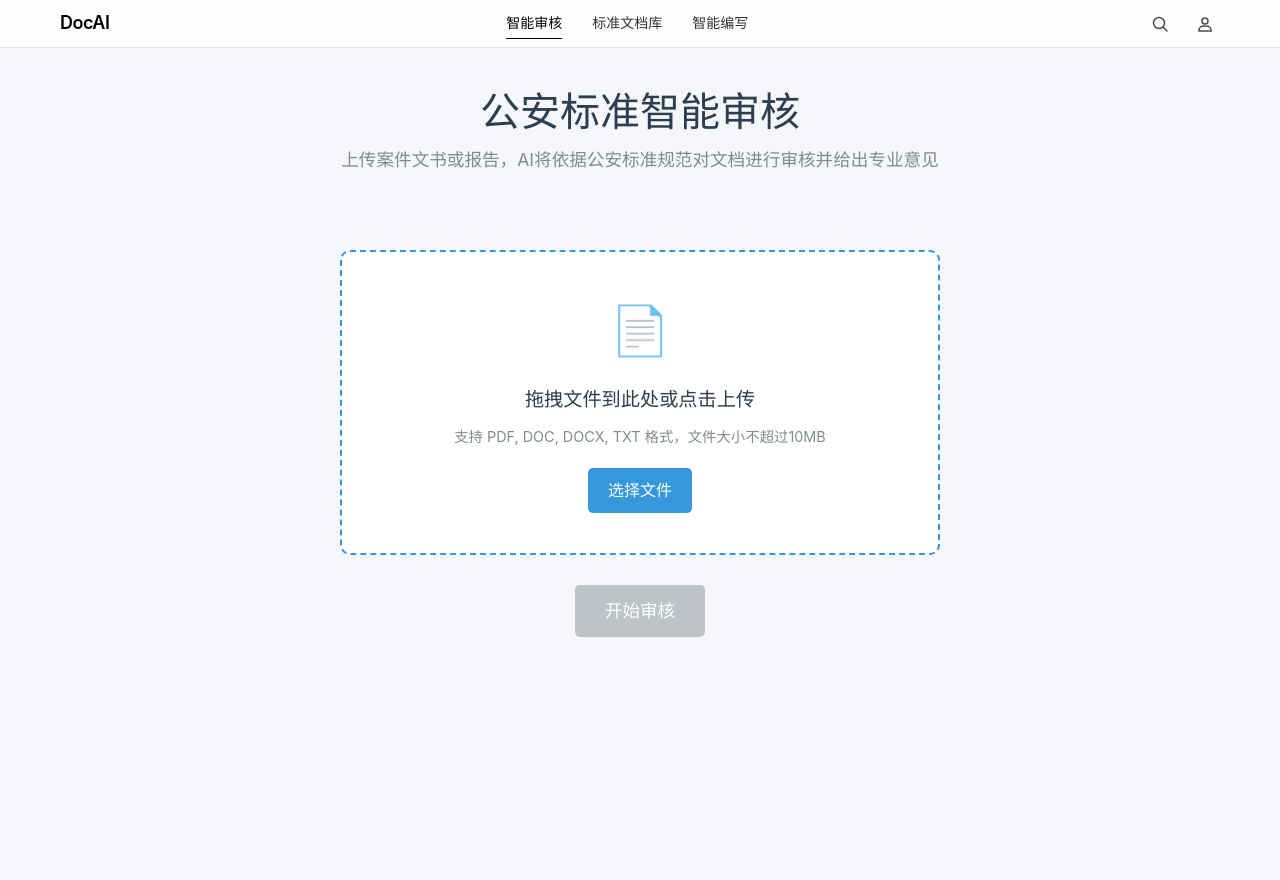
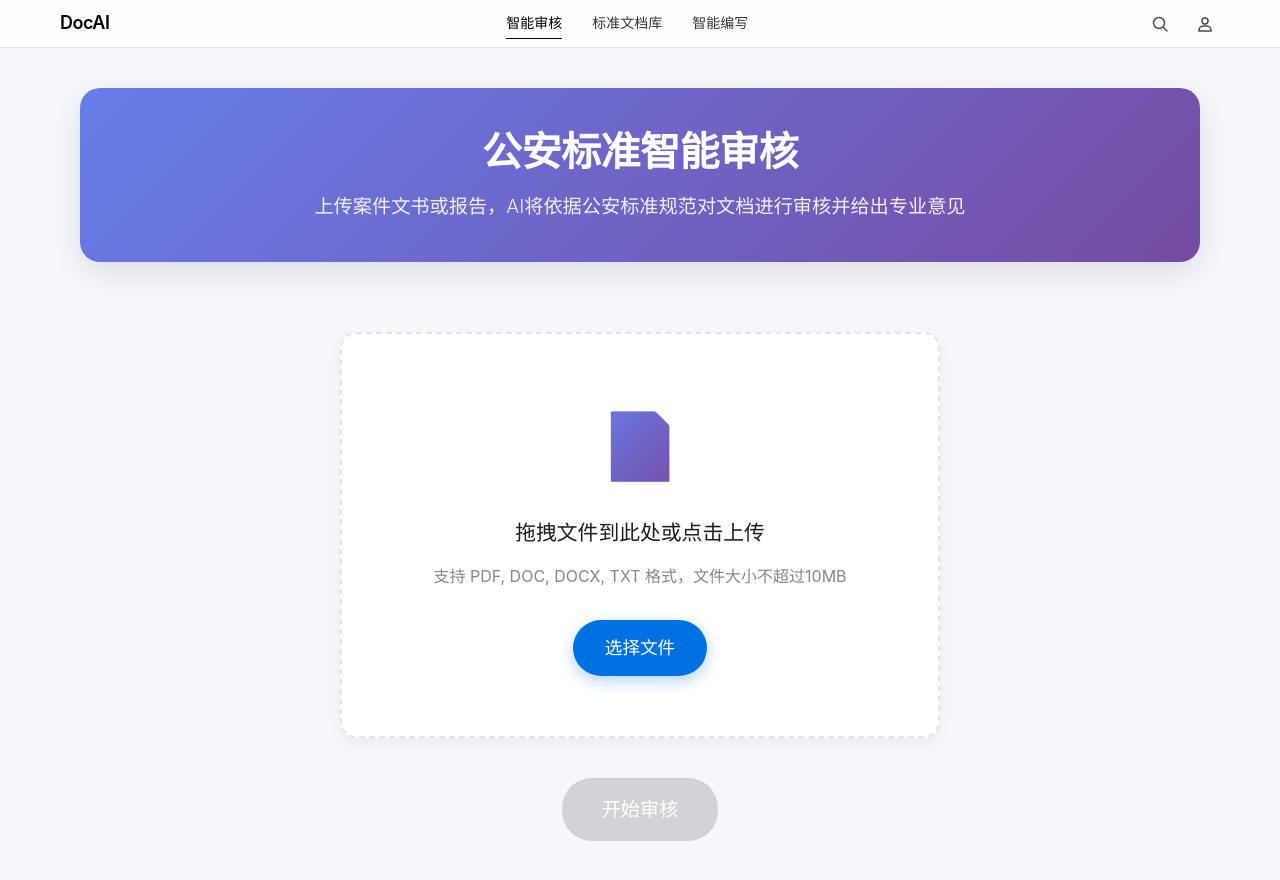
Before and after one commit to liandun110/docAI, a React (Create React App) app: page /review in a window 1280 px wide. Shown: the top 880 px of the page. Before the commit the page ends 800 px from the top, so only its background shows below. Built offline with nearby package versions, Linux system fonts and the light colour scheme.

Commit message:
设计苹果风格审核界面

```diff
--- a/src/components/AiReviewPage.js
+++ b/src/components/AiReviewPage.js
@@ -2,6 +2,7 @@ import React from 'react';
 import DocumentUploader from './DocumentUploader';
 import ReviewProgress from './ReviewProgress';
 import ReviewResult from './ReviewResult';
+import './SleekReviewPage.css';
 
 // Main review page component
 function AiReviewPage() {
@@ -26,12 +27,12 @@ function AiReviewPage() {
   };
 
   return (
-    <>
-      <header className="app-header">
+    <div className="sleek-review-page">
+      <header className="sleek-review-header">
         <h1>公安标准智能审核</h1>
         <p>上传案件文书或报告，AI将依据公安标准规范对文档进行审核并给出专业意见</p>
       </header>
-      <main className="app-main">
+      <main className="sleek-review-main">
         {currentStep === 'upload' && (
           <DocumentUploader
             onUploadStart={handleUploadStart}
@@ -42,12 +43,12 @@ function AiReviewPage() {
         {currentStep === 'progress' && <ReviewProgress />}
         {currentStep === 'result' && <ReviewResult data={reviewData} onReset={() => setCurrentStep('upload')} />}
         {error && currentStep === 'upload' && (
-          <div className="error-message" style={{marginTop: '20px'}}>
+          <div className="sleek-error-message">
             审核失败: {error}
           </div>
         )}
       </main>
-    </>
+    </div>
   );
 }
 
--- a/src/components/DocumentUploader.js
+++ b/src/components/DocumentUploader.js
@@ -106,41 +106,41 @@ const DocumentUploader = ({ onUploadStart, onUploadComplete, onUploadError }) =>
   };
 
   return (
-    <div className="uploader-container">
+    <div className="sleek-uploader-container">
       <div
-        className={`upload-area ${isDragging ? 'dragging' : ''}`}
+        className={`sleek-upload-area ${isDragging ? 'dragging' : ''}`}
         onDragEnter={handleDragEnter}
         onDragOver={handleDragOver}
         onDragLeave={handleDragLeave}
         onDrop={handleDrop}
       >
-        <div className="upload-content">
-          <div className="upload-icon">📄</div>
-          <p className="upload-text">
+        <div className="sleek-upload-content">
+          <div className="sleek-upload-icon">📄</div>
+          <p className="sleek-upload-text">
             {file ? file.name : '拖拽文件到此处或点击上传'}
           </p>
-          <p className="upload-hint">
+          <p className="sleek-upload-hint">
             支持 PDF, DOC, DOCX, TXT 格式，文件大小不超过10MB
           </p>
           <input
             type="file"
             id="file-input"
-            className="file-input"
+            className="sleek-file-input"
             onChange={handleFileInput}
             accept=".pdf,.doc,.docx,.txt"
             disabled={uploading} // 上传时禁用文件选择
           />
-          <label htmlFor="file-input" className="upload-button">
+          <label htmlFor="file-input" className="sleek-upload-button">
             选择文件
           </label>
         </div>
       </div>
 
-      {error && <div className="error-message">{error}</div>}
+      {error && <div className="sleek-error-message">{error}</div>}
 
-      <div className="submit-section">
+      <div className="sleek-submit-section">
         <button
-          className="submit-button"
+          className="sleek-submit-button"
           onClick={handleSubmit}
           disabled={!file || uploading} // 文件未选择或正在上传时禁用按钮
         >
--- /dev/null
+++ b/src/components/SleekReviewPage.css
@@ -0,0 +1,481 @@
+/* Sleek Review Page Styles */
+
+.sleek-review-page {
+  padding: 20px;
+  max-width: 1200px;
+  margin: 0 auto;
+  font-family: -apple-system, BlinkMacSystemFont, 'Segoe UI', Roboto, Oxygen, Ubuntu, Cantarell, 'Open Sans', 'Helvetica Neue', sans-serif;
+}
+
+/* Header */
+.sleek-review-header {
+  text-align: center;
+  margin-bottom: 50px;
+  padding: 40px 20px;
+  background: linear-gradient(135deg, #667eea 0%, #764ba2 100%);
+  border-radius: 20px;
+  color: white;
+  box-shadow: 0 10px 30px rgba(0, 0, 0, 0.1);
+}
+
+.sleek-review-header h1 {
+  font-size: 2.5rem;
+  font-weight: 700;
+  margin-bottom: 15px;
+  letter-spacing: -0.5px;
+}
+
+.sleek-review-header p {
+  font-size: 1.2rem;
+  font-weight: 300;
+  opacity: 0.9;
+  max-width: 700px;
+  margin: 0 auto;
+  line-height: 1.6;
+}
+
+/* Main Content */
+.sleek-review-main {
+  padding: 20px 0;
+}
+
+/* Document Uploader */
+.sleek-uploader-container {
+  max-width: 600px;
+  margin: 0 auto;
+}
+
+.sleek-upload-area {
+  border: 2px dashed rgba(0, 0, 0, 0.1);
+  border-radius: 16px;
+  padding: 60px 30px;
+  text-align: center;
+  background-color: #fff;
+  transition: all 0.3s ease;
+  cursor: pointer;
+  position: relative;
+  box-shadow: 0 5px 15px rgba(0, 0, 0, 0.05);
+}
+
+.sleek-upload-area.dragging {
+  border-color: #0071e3;
+  background-color: rgba(0, 113, 227, 0.05);
+  transform: translateY(-5px);
+  box-shadow: 0 15px 30px rgba(0, 0, 0, 0.1);
+}
+
+.sleek-upload-content {
+  display: flex;
+  flex-direction: column;
+  align-items: center;
+}
+
+.sleek-upload-icon {
+  font-size: 4rem;
+  margin-bottom: 20px;
+  background: linear-gradient(135deg, #667eea 0%, #764ba2 100%);
+  -webkit-background-clip: text;
+  -webkit-text-fill-color: transparent;
+  background-clip: text;
+}
+
+.sleek-upload-text {
+  font-size: 1.3rem;
+  margin-bottom: 15px;
+  color: #1d1d1f;
+  font-weight: 500;
+}
+
+.sleek-upload-hint {
+  color: #86868b;
+  font-size: 1rem;
+  margin-bottom: 30px;
+  line-height: 1.6;
+}
+
+.sleek-file-input {
+  display: none;
+}
+
+.sleek-upload-button {
+  background: #0071e3;
+  color: white;
+  padding: 14px 32px;
+  border-radius: 30px;
+  cursor: pointer;
+  font-size: 1.1rem;
+  transition: all 0.3s ease;
+  font-weight: 500;
+  border: none;
+  box-shadow: 0 5px 15px rgba(0, 113, 227, 0.3);
+}
+
+.sleek-upload-button:hover:not(:disabled) {
+  background: #0077ed;
+  transform: translateY(-2px);
+  box-shadow: 0 10px 25px rgba(0, 113, 227, 0.4);
+}
+
+.sleek-upload-button:disabled {
+  background-color: #d2d2d7;
+  cursor: not-allowed;
+  transform: none;
+  box-shadow: none;
+}
+
+.sleek-error-message {
+  color: #ff3b30;
+  text-align: center;
+  margin: 20px 0;
+  font-weight: 500;
+  font-size: 1rem;
+  padding: 15px;
+  background: rgba(255, 59, 48, 0.1);
+  border-radius: 10px;
+}
+
+.sleek-submit-section {
+  text-align: center;
+  margin-top: 40px;
+}
+
+.sleek-submit-button {
+  background: linear-gradient(135deg, #667eea 0%, #764ba2 100%);
+  color: white;
+  border: none;
+  padding: 16px 40px;
+  font-size: 1.2rem;
+  border-radius: 30px;
+  cursor: pointer;
+  transition: all 0.3s ease;
+  font-weight: 500;
+  box-shadow: 0 5px 20px rgba(102, 126, 234, 0.4);
+}
+
+.sleek-submit-button:hover:not(:disabled) {
+  transform: translateY(-3px);
+  box-shadow: 0 15px 30px rgba(102, 126, 234, 0.5);
+}
+
+.sleek-submit-button:disabled {
+  background: #d2d2d7;
+  cursor: not-allowed;
+  transform: none;
+  box-shadow: none;
+}
+
+/* Review Progress */
+.sleek-progress-container {
+  max-width: 700px;
+  margin: 0 auto;
+  text-align: center;
+  background: white;
+  padding: 50px 40px;
+  border-radius: 20px;
+  box-shadow: 0 10px 30px rgba(0, 0, 0, 0.08);
+}
+
+.sleek-progress-container h2 {
+  font-size: 2rem;
+  font-weight: 700;
+  margin-bottom: 40px;
+  color: #1d1d1f;
+}
+
+.sleek-progress-steps {
+  display: flex;
+  justify-content: space-between;
+  margin-bottom: 50px;
+  position: relative;
+}
+
+.sleek-progress-steps::before {
+  content: '';
+  position: absolute;
+  top: 25px;
+  left: 0;
+  right: 0;
+  height: 3px;
+  background: #e0e0e0;
+  z-index: 1;
+}
+
+.sleek-step {
+  display: flex;
+  flex-direction: column;
+  align-items: center;
+  z-index: 2;
+}
+
+.sleek-step-icon {
+  width: 50px;
+  height: 50px;
+  border-radius: 50%;
+  background: #f5f5f7;
+  display: flex;
+  align-items: center;
+  justify-content: center;
+  margin-bottom: 15px;
+  font-weight: 600;
+  color: #86868b;
+  font-size: 1.2rem;
+  border: 3px solid #e0e0e0;
+  transition: all 0.3s ease;
+}
+
+.sleek-step.active .sleek-step-icon {
+  background: linear-gradient(135deg, #667eea 0%, #764ba2 100%);
+  color: white;
+  border-color: transparent;
+  transform: scale(1.1);
+}
+
+.sleek-step-text {
+  color: #86868b;
+  font-size: 1rem;
+  font-weight: 500;
+}
+
+.sleek-step.active .sleek-step-text {
+  color: #1d1d1f;
+  font-weight: 600;
+}
+
+.sleek-progress-bar {
+  height: 8px;
+  background: #e0e0e0;
+  border-radius: 4px;
+  margin-bottom: 40px;
+  overflow: hidden;
+}
+
+.sleek-progress-fill {
+  height: 100%;
+  width: 60%;
+  background: linear-gradient(90deg, #667eea, #764ba2);
+  border-radius: 4px;
+  animation: sleek-progress-animation 2s ease-in-out infinite;
+}
+
+@keyframes sleek-progress-animation {
+  0% { width: 30%; }
+  50% { width: 60%; }
+  100% { width: 90%; }
+}
+
+.sleek-progress-text {
+  color: #86868b;
+  font-size: 1.1rem;
+  font-weight: 400;
+}
+
+/* Review Result */
+.sleek-review-result {
+  background: white;
+  border-radius: 20px;
+  box-shadow: 0 10px 30px rgba(0, 0, 0, 0.08);
+  padding: 40px;
+  margin-bottom: 40px;
+}
+
+.sleek-result-header {
+  border-bottom: 1px solid #e0e0e0;
+  padding-bottom: 30px;
+  margin-bottom: 30px;
+}
+
+.sleek-result-header h2 {
+  color: #1d1d1f;
+  margin-bottom: 20px;
+  font-size: 2rem;
+  font-weight: 700;
+}
+
+.sleek-standard-meta {
+  display: flex;
+  justify-content: space-between;
+  align-items: center;
+  font-size: 1.2rem;
+  color: #333;
+}
+
+.sleek-standard-meta .score {
+  font-weight: bold;
+  font-size: 1.3rem;
+  background: linear-gradient(135deg, #667eea 0%, #764ba2 100%);
+  -webkit-background-clip: text;
+  -webkit-text-fill-color: transparent;
+  background-clip: text;
+}
+
+.sleek-result-section {
+  margin-bottom: 40px;
+}
+
+.sleek-result-section h3 {
+  color: #1d1d1f;
+  margin-bottom: 25px;
+  padding-bottom: 15px;
+  border-bottom: 1px solid #e0e0e0;
+  font-size: 1.5rem;
+  font-weight: 600;
+}
+
+.sleek-result-table {
+  width: 100%;
+  border-collapse: collapse;
+  font-size: 1rem;
+  box-shadow: 0 5px 15px rgba(0, 0, 0, 0.05);
+  border-radius: 12px;
+  overflow: hidden;
+}
+
+.sleek-result-table th,
+.sleek-result-table td {
+  border: 1px solid #e0e0e0;
+  padding: 15px 20px;
+  text-align: left;
+  vertical-align: top;
+}
+
+.sleek-result-table th {
+  background: #f5f5f7;
+  font-weight: 600;
+  color: #1d1d1f;
+}
+
+.sleek-result-table tr:nth-child(even) {
+  background-color: #fafafa;
+}
+
+.sleek-result-table tr:hover {
+  background-color: #f0f0f0;
+}
+
+.sleek-result-table td:first-child {
+  font-weight: 500;
+  color: #1d1d1f;
+}
+
+/* Severity styles */
+.sleek-severity-high {
+  color: #ff3b30;
+  font-weight: bold;
+  background-color: rgba(255, 59, 48, 0.1);
+}
+
+.sleek-severity-medium {
+  color: #ff9500;
+  font-weight: bold;
+  background-color: rgba(255, 149, 0, 0.1);
+}
+
+.sleek-severity-low {
+  color: #007aff;
+  font-weight: bold;
+  background-color: rgba(0, 122, 255, 0.1);
+}
+
+/* Reset Button */
+.sleek-reset-button {
+  background: #0071e3;
+  color: white;
+  border: none;
+  padding: 16px 40px;
+  font-size: 1.1rem;
+  border-radius: 30px;
+  cursor: pointer;
+  transition: all 0.3s ease;
+  font-weight: 500;
+  display: block;
+  margin: 0 auto;
+  box-shadow: 0 5px 15px rgba(0, 113, 227, 0.3);
+}
+
+.sleek-reset-button:hover {
+  background: #0077ed;
+  transform: translateY(-2px);
+  box-shadow: 0 10px 25px rgba(0, 113, 227, 0.4);
+}
+
+/* Responsive Styles */
+@media (max-width: 768px) {
+  .sleek-review-header {
+    padding: 30px 15px;
+    margin-bottom: 30px;
+  }
+
+  .sleek-review-header h1 {
+    font-size: 2rem;
+  }
+
+  .sleek-review-header p {
+    font-size: 1rem;
+  }
+
+  .sleek-upload-area {
+    padding: 40px 20px;
+  }
+
+  .sleek-upload-icon {
+    font-size: 3rem;
+  }
+
+  .sleek-upload-text {
+    font-size: 1.1rem;
+  }
+
+  .sleek-progress-steps {
+    flex-direction: column;
+    gap: 30px;
+  }
+
+  .sleek-progress-steps::before {
+    display: none;
+  }
+
+  .sleek-step {
+    flex-direction: row;
+    justify-content: flex-start;
+    gap: 20px;
+  }
+
+  .sleek-review-result {
+    padding: 20px;
+  }
+
+  .sleek-result-table {
+    font-size: 0.9rem;
+  }
+
+  .sleek-result-table th,
+  .sleek-result-table td {
+    padding: 10px 15px;
+  }
+}
+
+@media (max-width: 480px) {
+  .sleek-review-page {
+    padding: 10px;
+  }
+
+  .sleek-review-header h1 {
+    font-size: 1.8rem;
+  }
+
+  .sleek-progress-container {
+    padding: 30px 20px;
+  }
+
+  .sleek-progress-container h2 {
+    font-size: 1.5rem;
+  }
+
+  .sleek-result-header h2 {
+    font-size: 1.5rem;
+  }
+
+  .sleek-result-section h3 {
+    font-size: 1.3rem;
+  }
+}
```
Also changed, not shown: src/components/ReviewProgress.js (+20 -20 lines), src/components/ReviewResult.js (+18 -12 lines).
